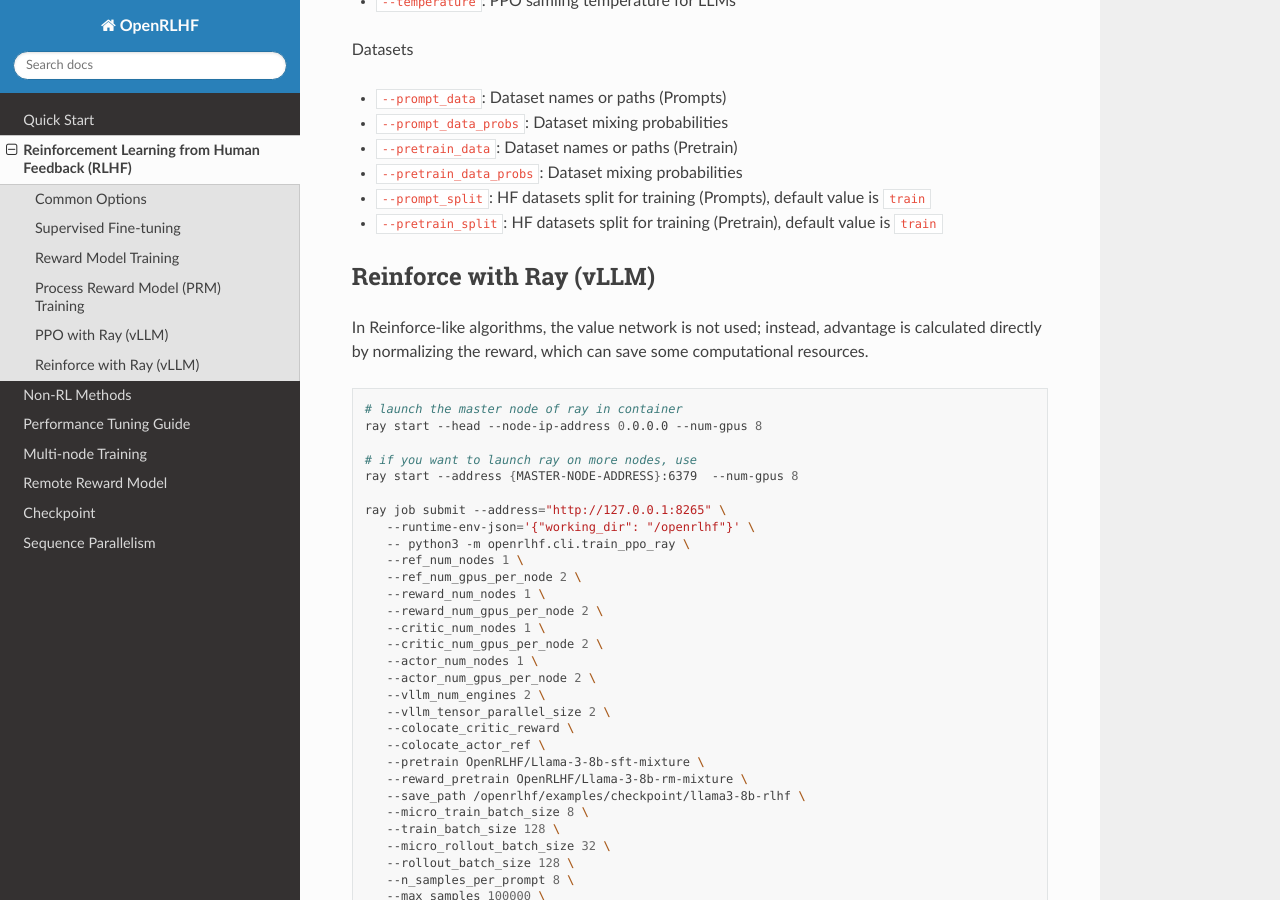
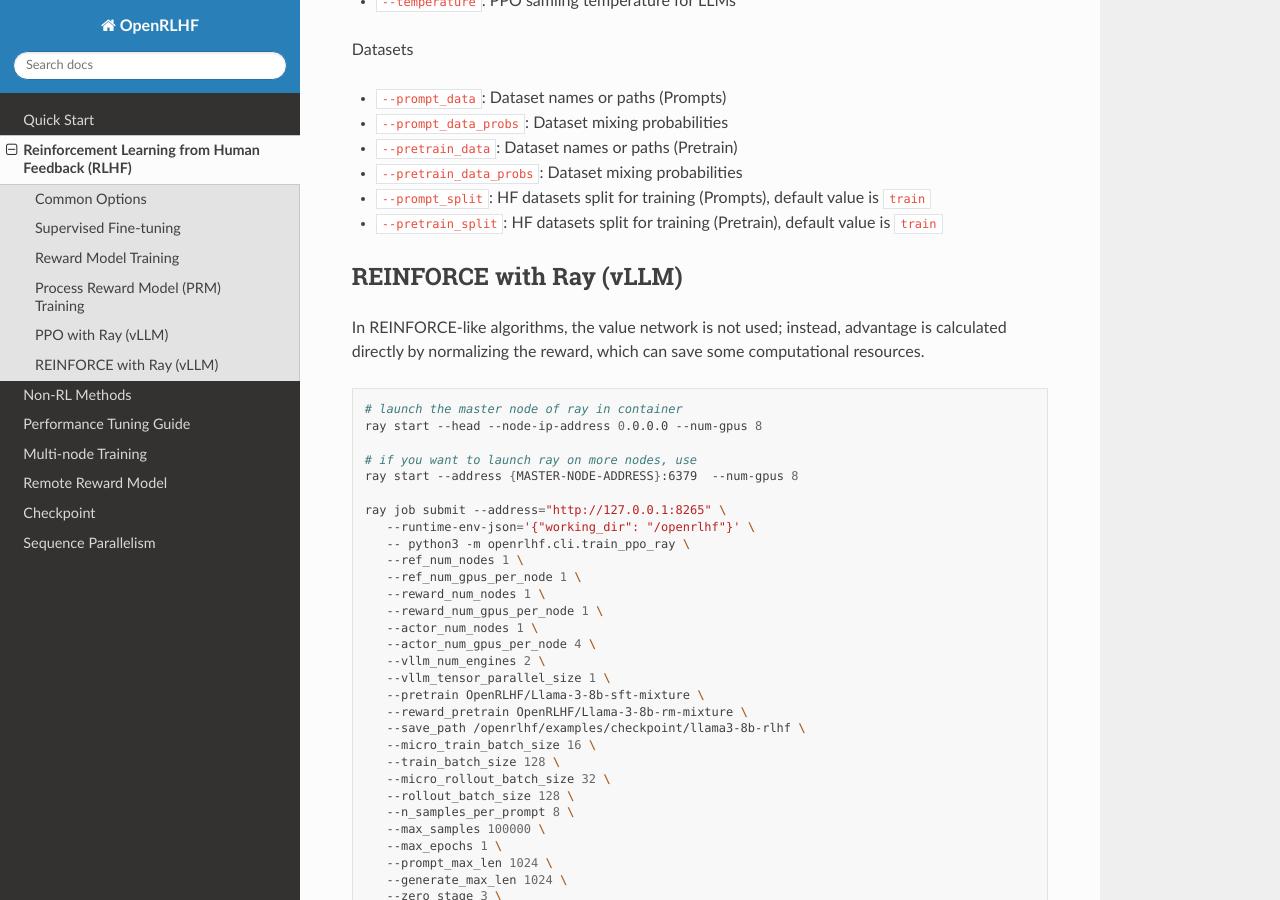
Before and after one commit to OpenRLHF/OpenRLHF-Docs, a Sphinx documentation site: the page built from docs/source/rl.rst, in a window 1280 px wide and 900 px high, scrolled down 6275 px. Built offline with Sphinx 7.4.7 and the Read the Docs theme 3.1.0, drawn with Linux system fonts in a browser that asks for light colours.

Commit message:
update reinforce

```diff
--- a/docs/source/rl.rst
+++ b/docs/source/rl.rst
@@ -294,10 +294,10 @@ Datasets
 - ``--pretrain_split``: HF datasets split for training (Pretrain), default value is ``train``
 
 
-Reinforce with Ray (vLLM)
+REINFORCE with Ray (vLLM)
 ------------
 
-In Reinforce-like algorithms, the value network is not used; instead, advantage is calculated directly by normalizing the reward, which can save some computational resources.
+In REINFORCE-like algorithms, the value network is not used; instead, advantage is calculated directly by normalizing the reward, which can save some computational resources.
 
 .. code-block:: bash
 
@@ -311,21 +311,17 @@ In Reinforce-like algorithms, the value network is not used; instead, advantage
       --runtime-env-json='{"working_dir": "/openrlhf"}' \
       -- python3 -m openrlhf.cli.train_ppo_ray \
       --ref_num_nodes 1 \
-      --ref_num_gpus_per_node 2 \
+      --ref_num_gpus_per_node 1 \
       --reward_num_nodes 1 \
-      --reward_num_gpus_per_node 2 \
-      --critic_num_nodes 1 \
-      --critic_num_gpus_per_node 2 \
+      --reward_num_gpus_per_node 1 \
       --actor_num_nodes 1 \
-      --actor_num_gpus_per_node 2 \
+      --actor_num_gpus_per_node 4 \
       --vllm_num_engines 2 \
-      --vllm_tensor_parallel_size 2 \
-      --colocate_critic_reward \
-      --colocate_actor_ref \
+      --vllm_tensor_parallel_size 1 \
       --pretrain OpenRLHF/Llama-3-8b-sft-mixture \
       --reward_pretrain OpenRLHF/Llama-3-8b-rm-mixture \
       --save_path /openrlhf/examples/checkpoint/llama3-8b-rlhf \
-      --micro_train_batch_size 8 \
+      --micro_train_batch_size 16 \
       --train_batch_size 128 \
       --micro_rollout_batch_size 32 \
       --rollout_batch_size 128 \
```
